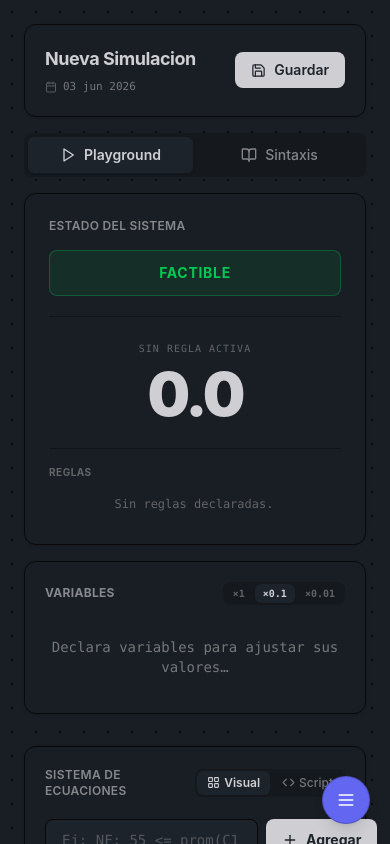
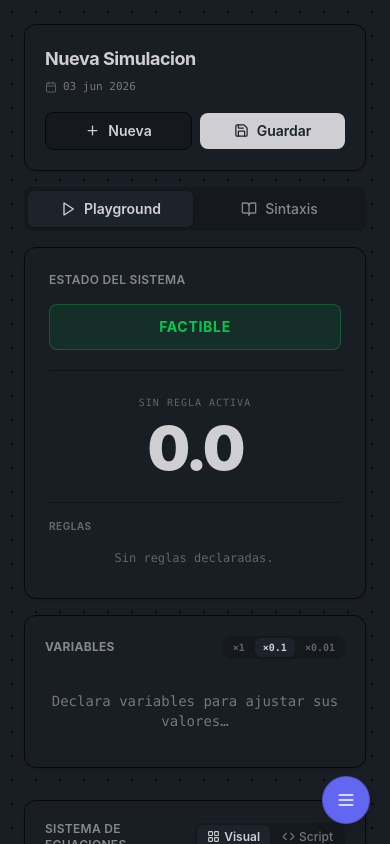
Before and after one commit to madmti/Ramo-Libre-Lab, a SvelteKit app: page / in a window 390 px wide. Built offline with nearby package versions, Linux system fonts and the light colour scheme.

Commit message:
feat: boton de nueva simulacion

```diff
--- a/src/lib/state/simulaciones.svelte.ts
+++ b/src/lib/state/simulaciones.svelte.ts
@@ -98,7 +98,11 @@ export class SimulacionesManager implements Serializable<SimulacionesSerial> {
 
 	get all() {
 		return this._simulaciones;
-	}
+    }
+
+    resetActual() {
+        this._actual = getDefaultSimulacion();
+    }
 
 	saveActual() {
 		const isNew = this._actual.id === NO_USABLE_ID;
--- a/src/routes/(app)/_components/Header.svelte
+++ b/src/routes/(app)/_components/Header.svelte
@@ -1,6 +1,6 @@
 <script lang="ts">
 	import { db } from '$lib/state/index.svelte';
-	import { Save, Calendar } from '@lucide/svelte';
+	import { Save, Calendar, Plus } from '@lucide/svelte';
 
 	let nombreSimulacion = $state('');
 	let fechaSimulacion = $state('');
@@ -44,15 +44,19 @@
 		}
 	}
 
+	function handleNew() {
+		db.simulaciones.resetActual();
+	}
+
 	function handleSave() {
 		db.simulaciones.saveActual();
 	}
 </script>
 
 <div
-	class="flex items-center justify-between rounded-xl border border-base-400 bg-base-200 p-5 font-sans text-content shadow-sm"
+	class="flex flex-col gap-4 rounded-xl border border-base-400 bg-base-200 p-5 font-sans text-content shadow-sm sm:flex-row sm:items-center sm:justify-between"
 >
-	<div class="flex min-w-3/5 flex-col gap-1.5">
+	<div class="flex w-full flex-col gap-1.5 sm:max-w-3/5">
 		<h1
 			contenteditable="true"
 			onblur={handleBlur}
@@ -69,11 +73,21 @@
 		</div>
 	</div>
 
+	<div class="flex w-full items-center gap-2 sm:w-auto">
+		<button
+			onclick={handleNew}
+			class="flex flex-1 cursor-pointer items-center justify-center gap-2 rounded-lg border border-base-400 bg-base-300 px-4 py-2 text-sm font-semibold text-content transition-all hover:bg-base-400/40 active:scale-[0.98] sm:flex-none"
+		>
+			<Plus size={15} />
+			<span>Nueva</span>
+		</button>
+
 		<button
 			onclick={handleSave}
-		class="flex cursor-pointer items-center justify-center gap-2 rounded-lg bg-content px-4 py-2 text-sm font-semibold text-base-100 transition-all hover:opacity-90 active:scale-[0.98]"
+			class="flex flex-1 cursor-pointer items-center justify-center gap-2 rounded-lg bg-content px-4 py-2 text-sm font-semibold text-base-100 transition-all hover:opacity-90 active:scale-[0.98] sm:flex-none"
 		>
 			<Save size={15} />
 			<span>Guardar</span>
 		</button>
 	</div>
+</div>
```
Lines whose indentation alone changed are shown as unchanged.
